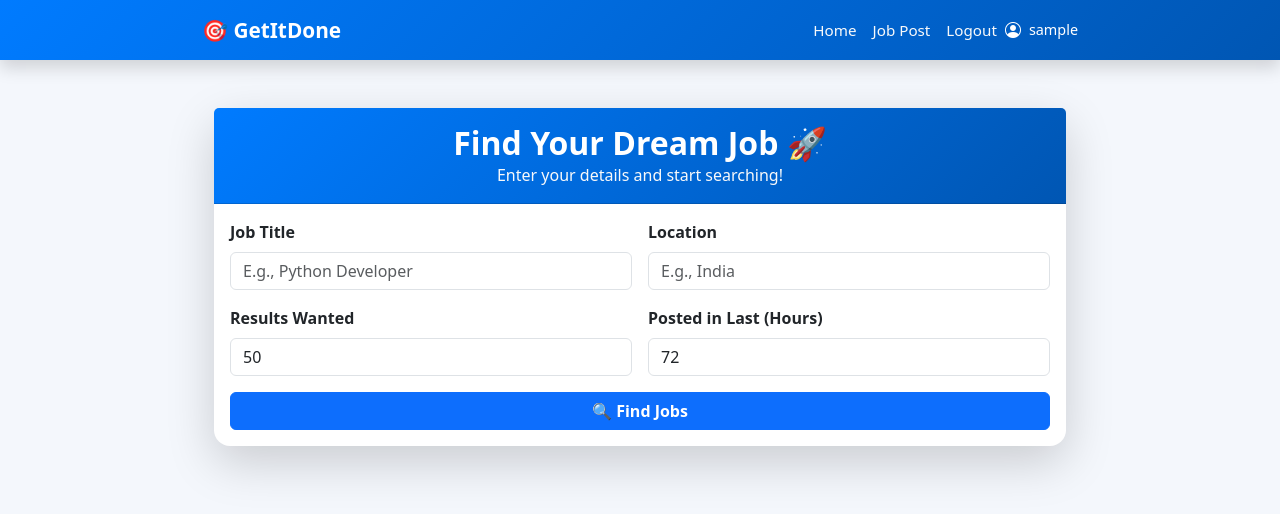
After one commit to suryan28/Todo-Application, a Django app: page /job-post/ in a window 1280 px wide. The commit adds this page. Shown: the top 514 px of the page. Run offline with Django 3.2, Linux system fonts and the light colour scheme; the visitor is signed in with stand-in values (Sample User, id 1).

Commit message:
Add job post feature.

```diff
--- a/requirements.txt
+++ b/requirements.txt
@@ -1 +1,2 @@
 Django==4.2.1
+python-jobspy
--- a/todoapp/templates/base.html
+++ b/todoapp/templates/base.html
@@ -73,12 +73,16 @@
                         <a class="nav-link {% if request.path == '/' %}active{% endif %}" href="{% url 'index' %}">Home</a>
                     </li>
                     {% if user.is_authenticated %}
+
+                        <li class="nav-item d-flex align-items-center">
+                            <a class="nav-link" href="{% url 'job_post' %}">Job Post</a>
+                        </li>
+                        <li class="nav-item">
+                            <a class="nav-link" href="{% url 'logout' %}">Logout</a>
+                        </li>
                         <li class="nav-item d-flex align-items-center">
                             <i class="bi bi-person-circle text-white fs-6"></i>
                             <span class="username"> {{ user.username }}</span>
-                        </li>
-                        <li class="nav-item">
-                            <a class="nav-link" href="{% url 'logout' %}">Logout</a>
                         </li>
                     {% else %}
                         <li class="nav-item">
--- /dev/null
+++ b/todoapp/templates/job_post.html
@@ -0,0 +1,60 @@
+{% extends 'base.html' %}
+
+{% block title %} Job Search {% endblock title %}
+
+{% block content %}
+<div class="container mt-5">
+    <div class="card shadow-lg border-0 rounded-4">
+        <div class="card-header text-white text-center py-3" style="background: linear-gradient(135deg, #007bff, #0056b3);">
+            <h2 class="mb-0 fw-bold">Find Your Dream Job 🚀</h2>
+            <p class="mb-0 text-light">Enter your details and start searching!</p>
+        </div>
+        <div class="card-body">
+            <form method="post" class="row g-3">
+                {% csrf_token %}
+
+                <div class="col-md-6">
+                    <label class="form-label fw-semibold">Job Title</label>
+                    <input type="text" name="search_term" class="form-control" placeholder="E.g., Python Developer" required>
+                </div>
+
+                <div class="col-md-6">
+                    <label class="form-label fw-semibold">Location</label>
+                    <input type="text" name="location" class="form-control" placeholder="E.g., India" required>
+                </div>
+
+                <div class="col-md-6">
+                    <label class="form-label fw-semibold">Results Wanted</label>
+                    <input type="number" name="results_wanted" class="form-control" value="50" min="1">
+                </div>
+
+                <div class="col-md-6">
+                    <label class="form-label fw-semibold">Posted in Last (Hours)</label>
+                    <input type="number" name="hours_old" class="form-control" value="72" min="1">
+                </div>
+
+                <div class="col-md-12">
+                    <button type="submit" class="btn btn-primary w-100 fw-bold">🔍 Find Jobs</button>
+                </div>
+            </form>
+        </div>
+    </div>
+
+    {% if jobs %}
+    <div class="card mt-4 p-3">
+        <h4 class="text-center">Job Listings</h4>
+        <ul class="list-group">
+            {% for job in jobs %}
+            <li class="list-group-item">
+                <h5 class="fw-bold">{{ job.title }}</h5>
+                <p class="mb-1"><strong>Company:</strong> {{ job.company }}</p>
+                <p class="mb-1"><strong>Location:</strong> {{ job.location }}</p>
+                <p class="mb-1"><strong>Date Posted:</strong> {{ job.date_posted }}</p>
+                <a href="{{ job.job_url }}" target="_blank" class="btn btn-sm btn-info">View Job</a>
+            </li>
+            {% endfor %}
+        </ul>
+    </div>
+    {% endif %}
+</div>
+{% endblock content %}
--- a/todoapp/todolist/urls.py
+++ b/todoapp/todolist/urls.py
@@ -7,5 +7,7 @@ urlpatterns = [
     path('login/', views.login_view, name='login'),
     path('logout/', views.logout_view, name='logout'),
     path("update/<int:pk>/", views.update_task, name="update_task"),
-    path("delete/<int:pk>/", views.delete_task, name="delete_task")
+    path("delete/<int:pk>/", views.delete_task, name="delete_task"),
+    path("job-post/", views.job_post, name="job_post")
+
 ]
--- a/todoapp/todolist/views.py
+++ b/todoapp/todolist/views.py
@@ -77,3 +77,39 @@ def delete_task(request, pk):
     task = Task.objects.get(id=pk, user=request.user)
     task.delete()
     return redirect("index")
+
+
+from jobspy import scrape_jobs
+
+@login_required
+def job_post(request):
+    jobs = []
+
+    if request.method == "POST":
+        search_term = request.POST.get("search_term")
+        location = request.POST.get("location")
+        results_wanted = int(request.POST.get("results_wanted", 25))
+        hours_old = int(request.POST.get("hours_old", 72))
+
+        job_results = scrape_jobs(
+            site_name=["linkedin"],
+            search_term=search_term,
+            location=location,
+            results_wanted=results_wanted,
+            hours_old=hours_old,
+            country_indeed="India"
+        )
+
+        # Filter only required columns
+        jobs = [
+            {
+                "job_url": job["job_url"],
+                "title": job["title"],
+                "company": job["company"],
+                "location": job["location"],
+                "date_posted": job["date_posted"],
+            }
+            for job in job_results.to_dict(orient="records")
+        ]
+
+    return render(request, "job_post.html", {"jobs": jobs})
```
